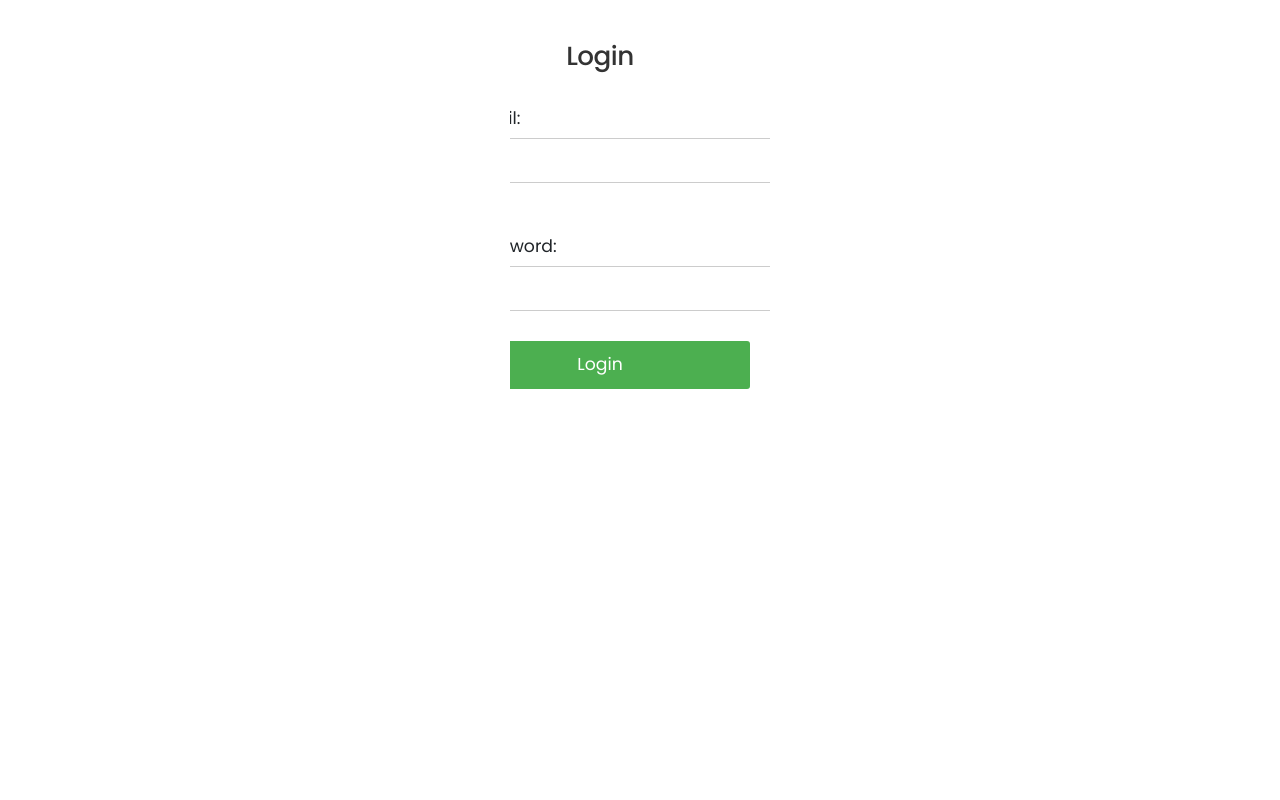
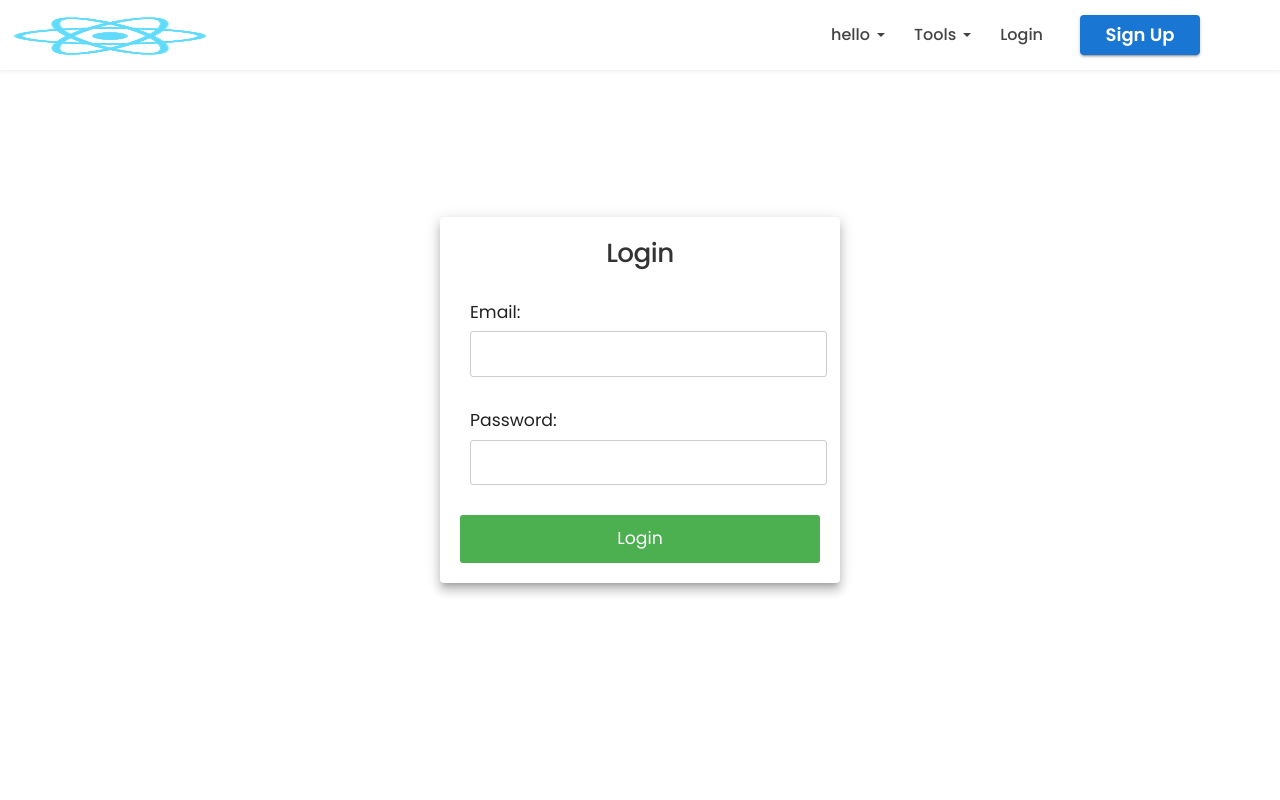
Before and after one commit to rytale1/fbla-coding-and-programming, a React (Create React App) app: page /login in a window 1280 px wide. Shown: the top 800 px of the page. Built offline with nearby package versions, Linux system fonts and the light colour scheme; no server answers.

Commit message:
Fixed the formatting issues. Good starting point

```diff
--- a/src/App.tsx
+++ b/src/App.tsx
@@ -9,7 +9,6 @@ import Login from "./login";
 
 export function App() {
     return (
-        <div className="wsmenucontainer">
         <Routes>
             <Route path="/" element={<Home />} />
             <Route
@@ -39,7 +38,6 @@ export function App() {
                 }
             />
         </Routes>
-        </div>
     );
 }
 export default App;
--- a/src/home.tsx
+++ b/src/home.tsx
@@ -41,15 +41,12 @@ const Home: React.FC<HomePageProps> = () => {
     // Return the JSX structure of the component
     return (
         <Layout footer={2} headerBtn={true}>
+            <div>
                 <PageTitle
                     pageTitle="CareerBase - Where careers are found"
                     description="CareerBase is a database created to help high schoolers find careers and job opportunities"
                 />
-            <section
-                id="hero-3"
-                className="bg-scroll division"
-                style={{ width: "600px" }}
-            >
+                <section id="hero-3" className="bg-scroll division">
                     <div className="container">
                         <div className="row d-flex align-items-center">
                             <div className="col-sm-12">
@@ -57,12 +54,14 @@ const Home: React.FC<HomePageProps> = () => {
                                     <h1>Career Database for High Schoolers</h1>
                                     <h2>
                                         Career opportunities for
-                                    <br /> high schoolers, powered by CareerBase
+                                        <br /> high schoolers, powered by
+                                        CareerBase
                                     </h2>
                                     <p style={{ marginBottom: "30px" }}>
-                                    Empower your search for opportunities with
-                                    CareerBase, a comprehensive database for
-                                    high school job opportunities.
+                                        Empower your search for opportunities
+                                        with CareerBase, a comprehensive
+                                        database for high school job
+                                        opportunities.
                                     </p>
                                     {/*<video
                                     src=""
@@ -97,6 +96,7 @@ const Home: React.FC<HomePageProps> = () => {
                         </div>
                     </div>
                 </section>
+            </div>
         </Layout>
     );
 };
--- a/src/login.tsx
+++ b/src/login.tsx
@@ -1,19 +1,26 @@
-import React, { useState } from 'react';
-import './css/globals.css';
+import React, { useState } from "react";
+import "./css/globals.css";
+import "./signup.css";
+import Paper from "@mui/material/Paper";
+import Box from "@mui/material/Box";
+import { Col, Row } from "react-bootstrap";
+import Layout from "./layout/Layout";
 
 interface LoginProps {
     onSubmit: (email: string, password: string) => void;
 }
 
 const Login: React.FC<LoginProps> = ({ onSubmit }) => {
-  const [email, setEmail] = useState<string>('');
-  const [password, setPassword] = useState<string>('');
+    const [email, setEmail] = useState<string>("");
+    const [password, setPassword] = useState<string>("");
 
     const handleEmailChange = (event: React.ChangeEvent<HTMLInputElement>) => {
         setEmail(event.target.value);
     };
 
-  const handlePasswordChange = (event: React.ChangeEvent<HTMLInputElement>) => {
+    const handlePasswordChange = (
+        event: React.ChangeEvent<HTMLInputElement>
+    ) => {
         setPassword(event.target.value);
     };
 
@@ -23,11 +30,24 @@ const Login: React.FC<LoginProps> = ({ onSubmit }) => {
     };
 
     return (
-    <div className="wsmenu">
-      <h2>Login</h2>
+        <Layout footer={2} headerBtn={true}>
+            <Box
+                display="flex"
+                justifyContent="center"
+                alignItems="center"
+                minHeight="100vh"
+            >
+                <Paper
+                    elevation={8}
+                    style={{ width: "400px", padding: "20px" }}
+                >
+                    <h2 style={{ marginBottom: "20px" }}>Login</h2>
                     <form onSubmit={handleSubmit}>
-        <div>
+                        <Row style={{ padding: "10px" }}>
+                            <Col>
                                 <label htmlFor="email">Email:</label>
+                            </Col>
+                            <Col>
                                 <input
                                     type="text"
                                     id="email"
@@ -35,9 +55,13 @@ const Login: React.FC<LoginProps> = ({ onSubmit }) => {
                                     onChange={handleEmailChange}
                                     required
                                 />
-        </div>
-        <div>
+                            </Col>
+                        </Row>
+                        <Row style={{ padding: "10px" }}>
+                            <Col>
                                 <label htmlFor="password">Password:</label>
+                            </Col>
+                            <Col>
                                 <input
                                     type="password"
                                     id="password"
@@ -45,10 +69,15 @@ const Login: React.FC<LoginProps> = ({ onSubmit }) => {
                                     onChange={handlePasswordChange}
                                     required
                                 />
-        </div>
-        <button type="submit">Login</button>
+                            </Col>
+                        </Row>
+                        <button style={{ marginTop: "10px" }} type="submit">
+                            Login
+                        </button>
                     </form>
-    </div>
+                </Paper>
+            </Box>
+        </Layout>
     );
 };
 
--- a/src/signup.css
+++ b/src/signup.css
@@ -1,7 +1,9 @@
 /* SignUp.css */
 
-div {
-    max-width: 300px;
+.signupBox {
+    text-align: "center";
+    width: "90%";
+    max-width: "300px";
     margin: auto;
     padding: 20px;
 }
--- a/src/signup.tsx
+++ b/src/signup.tsx
@@ -27,7 +27,7 @@ const SignUp: React.FC<SignUpProps> = ({ onSubmit }) => {
     };
 
     return (
-        <div>
+        <div style={{ width: "300px" }}>
             <h2>Sign Up</h2>
             <form onSubmit={handleSubmit}>
                 <div>
```
Lines whose indentation alone changed are shown as unchanged.
